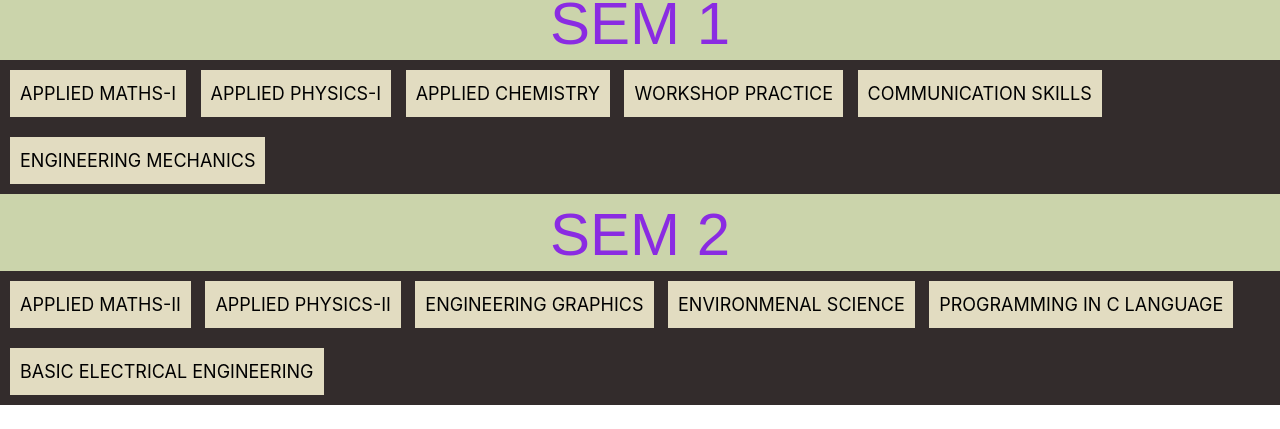
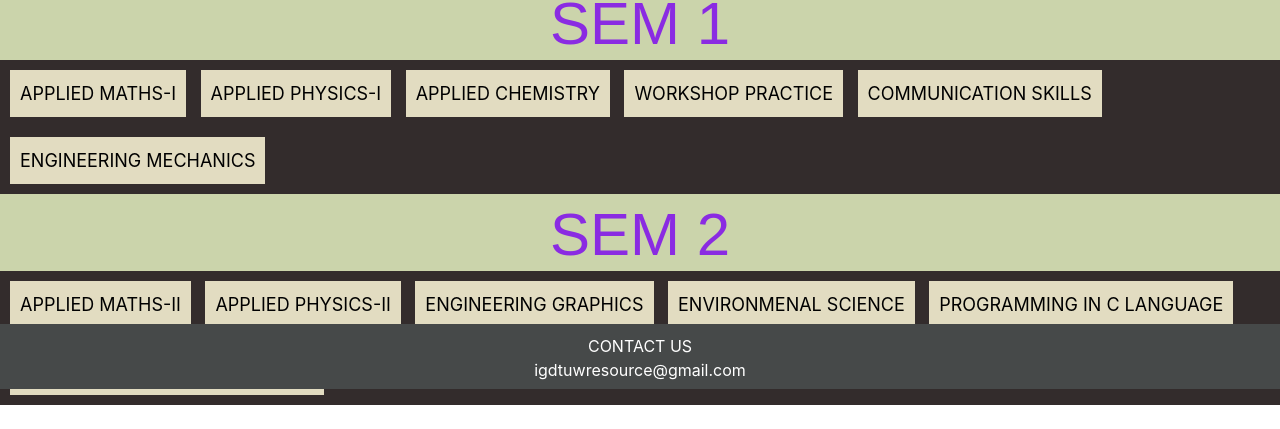
Before and after one commit to ShakshiSingh07/maeresources, a plain HTML site: page index.html in a window 1280 px wide. Shown: the part 411-840 px from the top of the page. Before the commit the page ends 816 px from the top, so only its background shows below. Drawn offline with nearby package versions, Linux system fonts and the light colour scheme.

Commit message:
Add files via upload

```diff
--- a/index.html
+++ b/index.html
@@ -142,7 +142,11 @@
             </div>
             </div>
 
-    </div>
+    </div><br>
+   <div class="footer">
+    CONTACT US<br>
+    igdtuwresource@gmail.com
+   </div>
 
     <script src="https://code.jquery.com/jquery-3.5.1.slim.min.js"
         integrity="sha384-DfXdz2htPH0lsSSs5nCTpuj/zy4C+OGpamoFVy38MVBnE+IbbVYUew+OrCXaRkfj"
--- a/mae.css
+++ b/mae.css
@@ -103,6 +103,7 @@ width:100%;
 .notes2{
     background-color:rgb(51, 44, 44);
 width:100%;
+
 }
 @media screen and (max-width: 500px) {
     h1 {
@@ -117,3 +118,16 @@ width:100%;
       float: none;
     }
   }
+  .footer{
+    position: fixed;
+  left: 0;
+  bottom: 0;
+  width: 100%;
+  background-color: rgb(70, 73, 73);
+  color: white;
+  text-align: center;
+  height:100%;
+  height:65px;
+  padding-top:10px;
+
+  }
```
